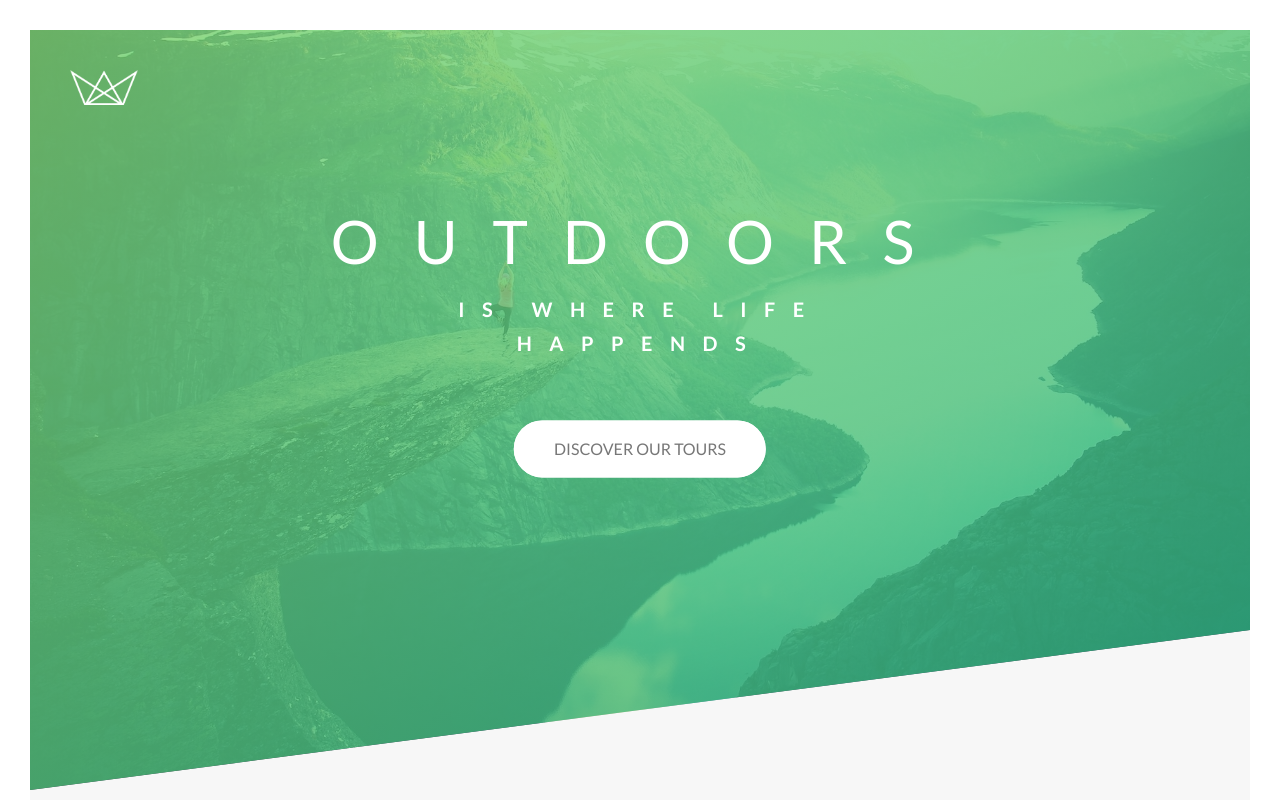
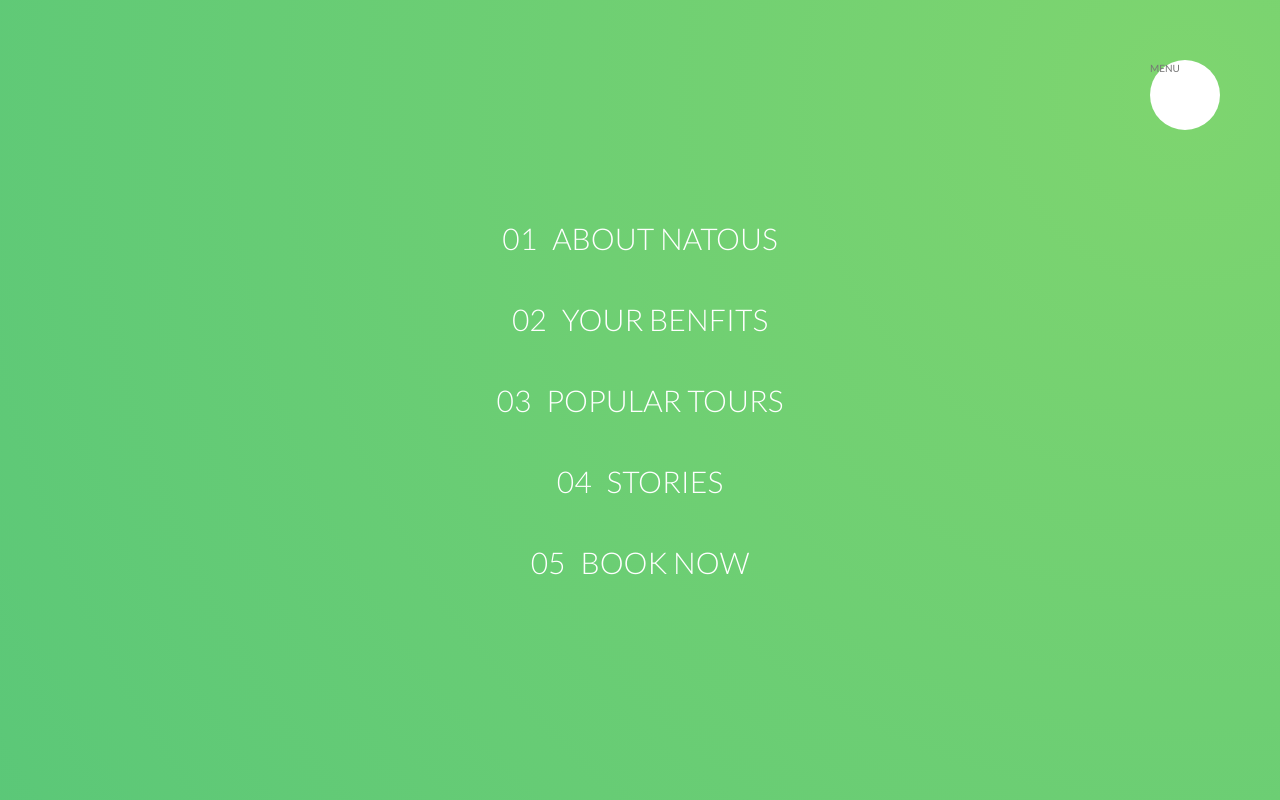
Before and after one commit to josemar7/cssSassNatours, a website: page index.html in a window 1280 px wide. Shown: the top 800 px of the page. Drawn offline with Linux system fonts and the light colour scheme.

Commit message:
mi commit!

```diff
--- a/index.html
+++ b/index.html
@@ -14,6 +14,22 @@
         <title>Natours | Exciting tours for adventurous people</title>
     </head>
     <body>
+
+        <div class="navigation">
+            <input type="checkbox" class="navigation__checkbox" id="navi-toggle">
+            <label for="navi-toggle" class="navigation__button">MENU</label>
+            <div class="navigation__background">&nbsp;</div>
+            <nav class="navigation__nav">
+                <ul class="navigation__list">
+                    <li class="navigation__item"><a href="#" class="navigation__link"><span>01</span>About Natous</a></li>
+                    <li class="navigation__item"><a href="#" class="navigation__link"><span>02</span>Your benfits</a></li>
+                    <li class="navigation__item"><a href="#" class="navigation__link"><span>03</span>Popular tours</a></li>
+                    <li class="navigation__item"><a href="#" class="navigation__link"><span>04</span>Stories</a></li>
+                    <li class="navigation__item"><a href="#" class="navigation__link"><span>05</span>Book now</a></li>
+                </ul>
+            </nav>
+        </div>
+
         <header class="header">
             <div class="header__logo-box">
                 <img src="img/logo-white.png" alt="Logo" class="header__logo" />
--- /dev/null
+++ b/sass/layout/_navigation.scss
@@ -0,0 +1,83 @@
+.navigation {
+
+    &__checkbox {
+        display: none;
+    }
+
+    &__button {
+        background-color: $color-white;
+        height: 7rem;
+        width: 7rem;
+        position: fixed;
+        top: 6rem;
+        right: 6rem;
+        border-radius: 50%;
+        z-index: 2000;
+    }
+
+    &__background {
+        height: 6rem;
+        width: 6rem;
+        border-radius: 50%;
+        position: fixed;
+        top: 6.5rem;
+        right: 6.5rem;
+        background-image: radial-gradient($color-primary-light, $color-primary-dark);
+        z-index: 1000;
+
+        transform: scale(80);
+    }
+
+    &__nav {
+        height: 100vh;
+        width: 100%;
+        position: fixed;
+        top: 0;
+        right: 0;
+        z-index: 1500;
+    }
+
+    &__list {
+        position: absolute;
+        top: 50%;
+        left: 50%;
+        transform: translate(-50%, -50%);
+        list-style: none;
+        text-align: center;
+    }
+
+    &__item {
+        margin: 1rem;
+    }
+
+    &__link {
+
+        &:link,
+        &:visited {
+            display: inline-block;
+            font-size: 3rem;
+            font-weight: 300;
+            padding: 1rem 2rem;
+            color: $color-white;
+            text-decoration: none;
+            text-transform: uppercase;
+            background-image: linear-gradient(120deg, transparent 0%,  transparent 50%, $color-white 50%);
+            background-size: 220%;
+            transition: all .4s;
+
+            span {
+                margin-right: 1.5rem;
+                display: inline-block;
+            }
+        }
+
+        &:hover,
+        &:active {
+            background-position: 100%;
+            color: $color-primary;
+            transform: translateX(1rem);
+        }
+
+
+    }
+}
--- a/sass/main.scss
+++ b/sass/main.scss
@@ -18,5 +18,6 @@
 @import 'layout/header';
 @import 'layout/grid';
 @import 'layout/footer';
+@import 'layout/navigation';
 
 @import 'pages/home';
```
Also changed, not shown: css/style.css.
